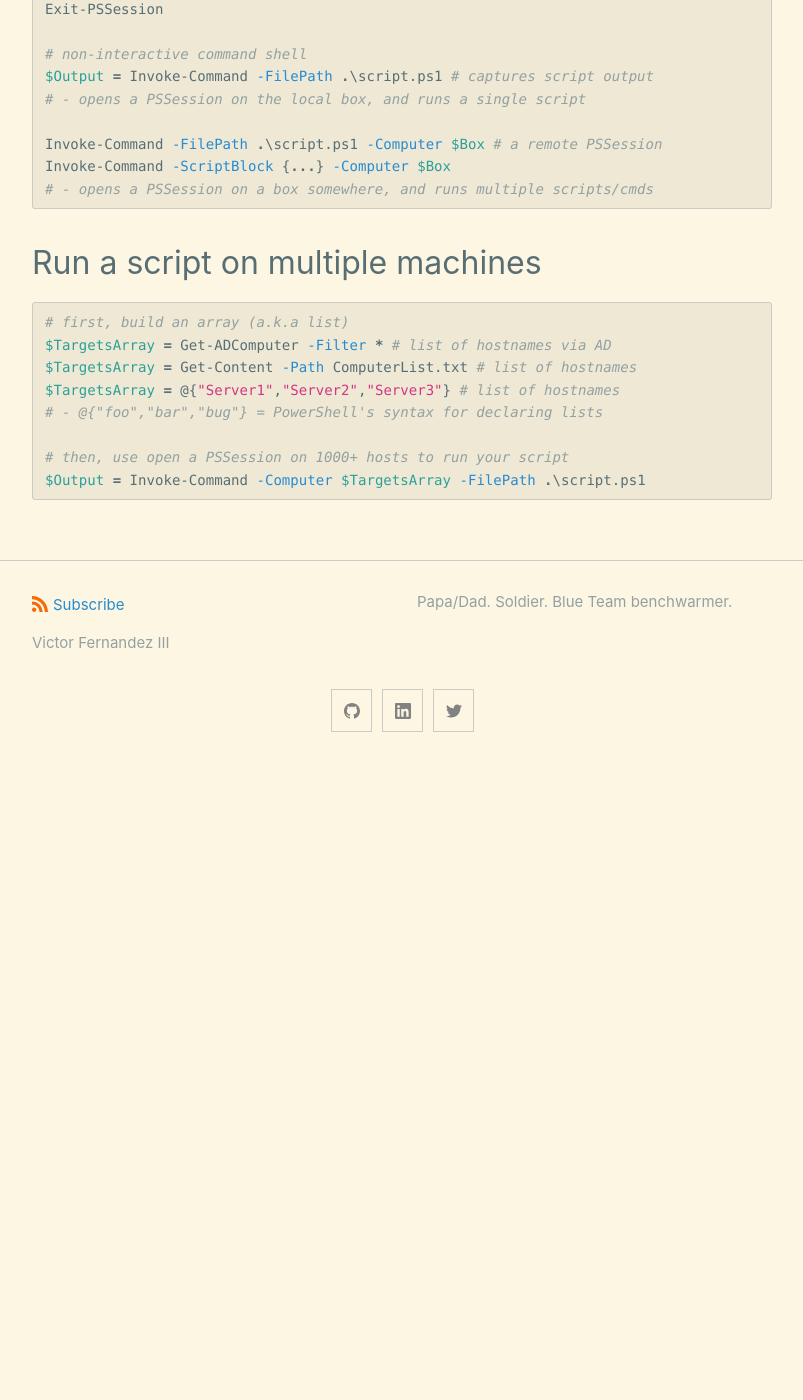
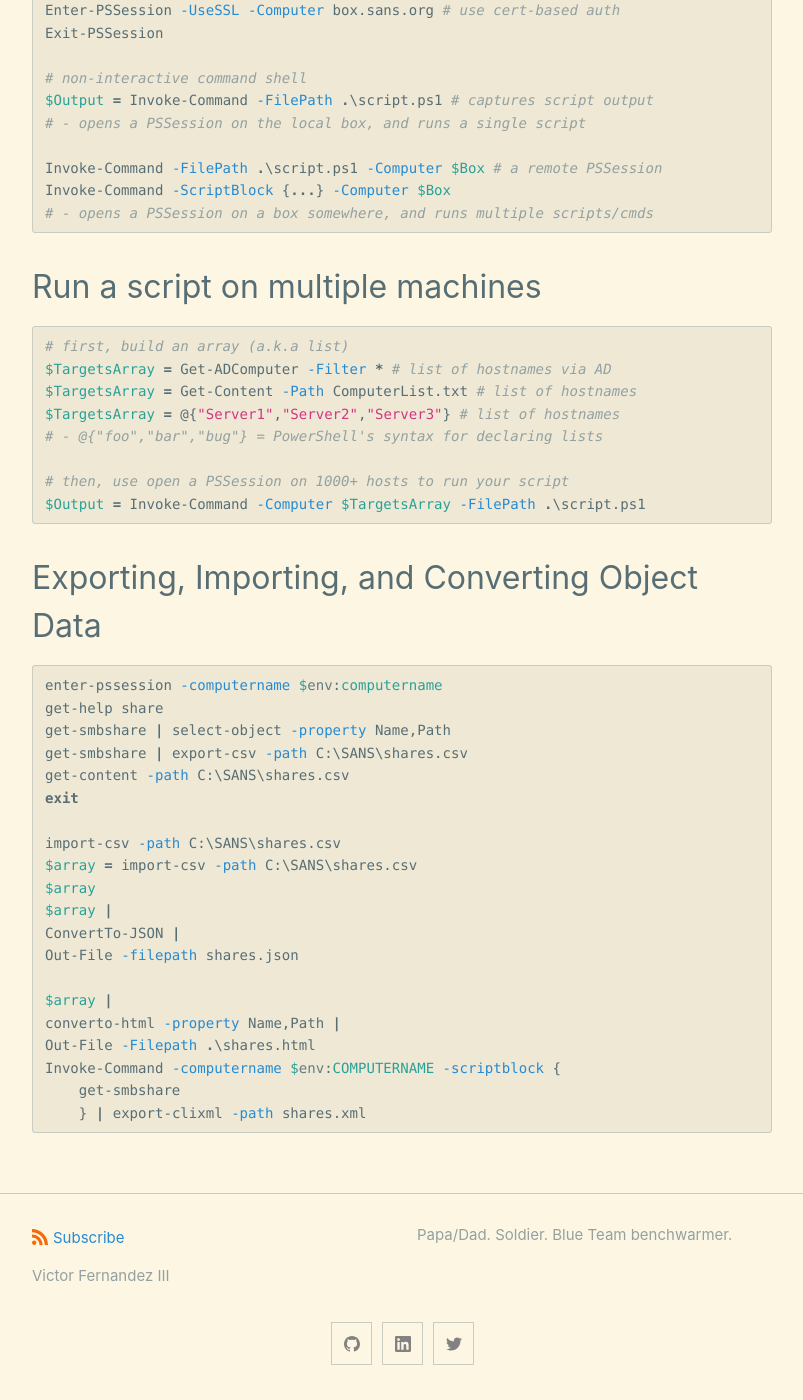
Before and after one commit to cyberphor/blog, a Jekyll site: the page built from _posts/2019-09-16-powershell-part2.md, in a window 1280 px wide and 1400 px high, scrolled down 3282 px. Shown: the whole window, without its empty margins (238-1041 px from the left). Built offline with Jekyll 4.4.1, drawn with Linux system fonts in a browser that asks for light colours; before the commit the page ends 4049 px from its top, so only the background shows below that; some of the changed text lies outside the part shown.

Commit message:
Updated title and added content.

````diff
--- a/_posts/2019-09-16-powershell.md
+++ b/_posts/2019-09-16-powershell-part2.md
@@ -16,6 +16,7 @@ category: notes
 * [Modules](#modules)
 * [PowerShell Remoting](#powershell-remoting)
 * [Run a script on multiple machines](#run-a-script-on-multiple-machines)
+* [Exporting, Importing, and Converting Object Data](#exporting-importing-and-converting-object-data)
 
 ## Script Compatibility
 ```powershell
@@ -150,3 +151,27 @@ $TargetsArray = @{"Server1","Server2","Server3"} # list of hostnames
 # then, use open a PSSession on 1000+ hosts to run your script
 $Output = Invoke-Command -Computer $TargetsArray -FilePath .\script.ps1
 ```
+
+## Exporting, Importing, and Converting Object Data
+```powershell
+enter-pssession -computername $env:computername
+get-help share
+get-smbshare | select-object -property Name,Path
+get-smbshare | export-csv -path C:\SANS\shares.csv
+get-content -path C:\SANS\shares.csv
+exit
+
+import-csv -path C:\SANS\shares.csv
+$array = import-csv -path C:\SANS\shares.csv
+$array
+$array |
+ConvertTo-JSON |
+Out-File -filepath shares.json
+
+$array |
+converto-html -property Name,Path |
+Out-File -Filepath .\shares.html
+Invoke-Command -computername $env:COMPUTERNAME -scriptblock {
+    get-smbshare
+    } | export-clixml -path shares.xml
+```
````
Also changed, not shown: other parts of _posts/2019-09-16-powershell-part2.md (+2 -2 lines).
